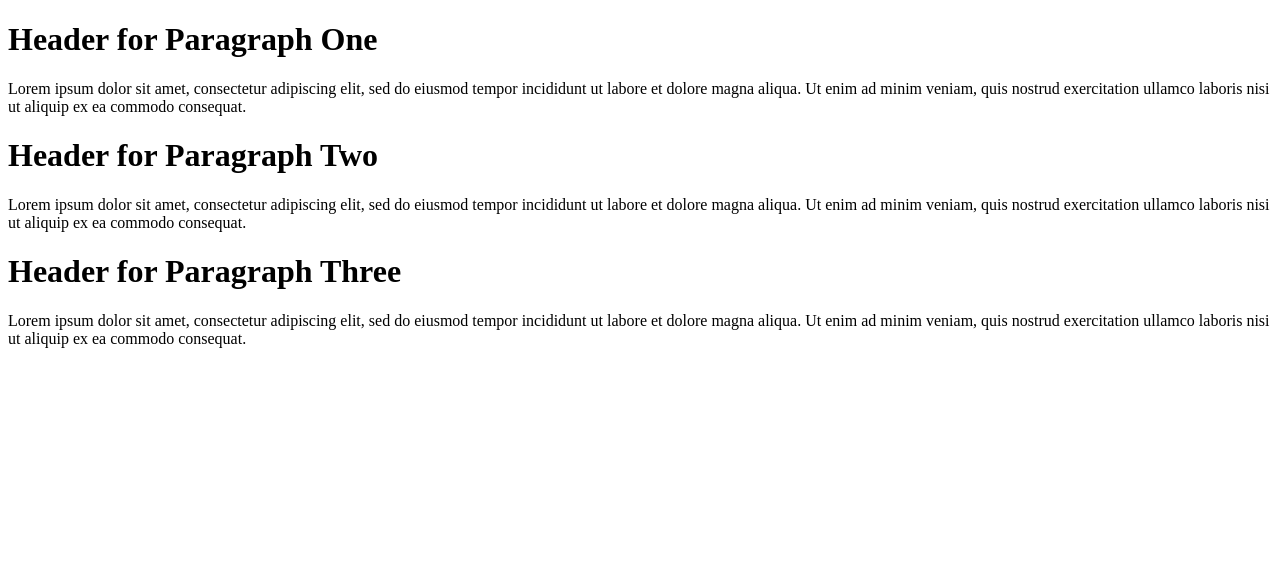
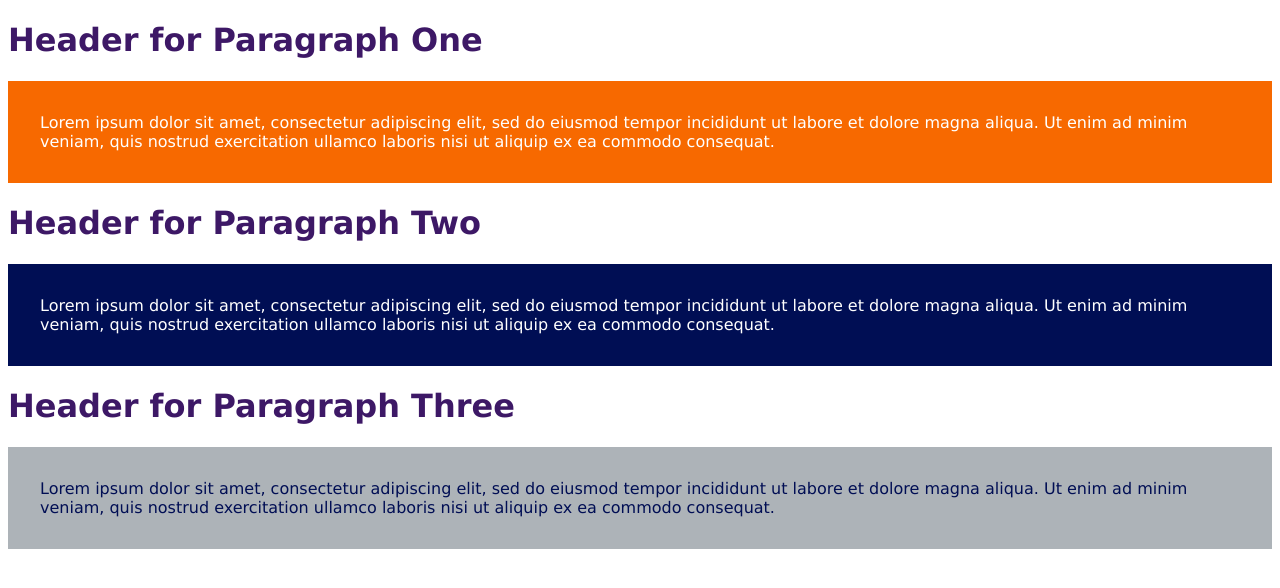
Before and after one commit to msilva1202/ist263, a plain HTML site: page lab08/participation08.html in a window 1280 px wide. Drawn offline with Linux system fonts and the light colour scheme.

Commit message:
participation

```diff
--- a/lab08/participation08.html
+++ b/lab08/participation08.html
@@ -8,18 +8,34 @@
     <title>Participation Week 08</title>
 
     <style>
-
+        body{font-family: Verdana, Geneva, Tahoma, sans-serif;}
+        h1, h2{color: #3d1866}
+        .paragraph1{
+            background-color: #f76900;
+            color: #ffffff;
+            padding: 2em 2em 2em 2em;
+        }
+        .paragraph2{
+            background-color: #000e54;
+            color: #ffffff;
+            padding: 2em 2em 2em 2em;
+        }
+        .paragraph3{
+            background-color: #ADB3B8;
+            color: #000e54;
+            padding: 2em 2em 2em 2em;
+        }
     </style>
 
 </head>
 
 <body>
     <h1>Header for Paragraph One</h1>
-    <p>Lorem ipsum dolor sit amet, consectetur adipiscing elit, sed do eiusmod tempor incididunt ut labore et dolore magna aliqua. Ut enim ad minim veniam, quis nostrud exercitation ullamco laboris nisi ut aliquip ex ea commodo consequat.</p>
+    <p class="paragraph1">Lorem ipsum dolor sit amet, consectetur adipiscing elit, sed do eiusmod tempor incididunt ut labore et dolore magna aliqua. Ut enim ad minim veniam, quis nostrud exercitation ullamco laboris nisi ut aliquip ex ea commodo consequat.</p>
     <h1>Header for Paragraph Two</h1>
-    <p>Lorem ipsum dolor sit amet, consectetur adipiscing elit, sed do eiusmod tempor incididunt ut labore et dolore magna aliqua. Ut enim ad minim veniam, quis nostrud exercitation ullamco laboris nisi ut aliquip ex ea commodo consequat.</p>
+    <p class="paragraph2">Lorem ipsum dolor sit amet, consectetur adipiscing elit, sed do eiusmod tempor incididunt ut labore et dolore magna aliqua. Ut enim ad minim veniam, quis nostrud exercitation ullamco laboris nisi ut aliquip ex ea commodo consequat.</p>
     <h1>Header for Paragraph Three</h1>
-    <p>Lorem ipsum dolor sit amet, consectetur adipiscing elit, sed do eiusmod tempor incididunt ut labore et dolore magna aliqua. Ut enim ad minim veniam, quis nostrud exercitation ullamco laboris nisi ut aliquip ex ea commodo consequat.</p>
+    <p class="paragraph3">Lorem ipsum dolor sit amet, consectetur adipiscing elit, sed do eiusmod tempor incididunt ut labore et dolore magna aliqua. Ut enim ad minim veniam, quis nostrud exercitation ullamco laboris nisi ut aliquip ex ea commodo consequat.</p>
 </body>
 
 </html>
```
